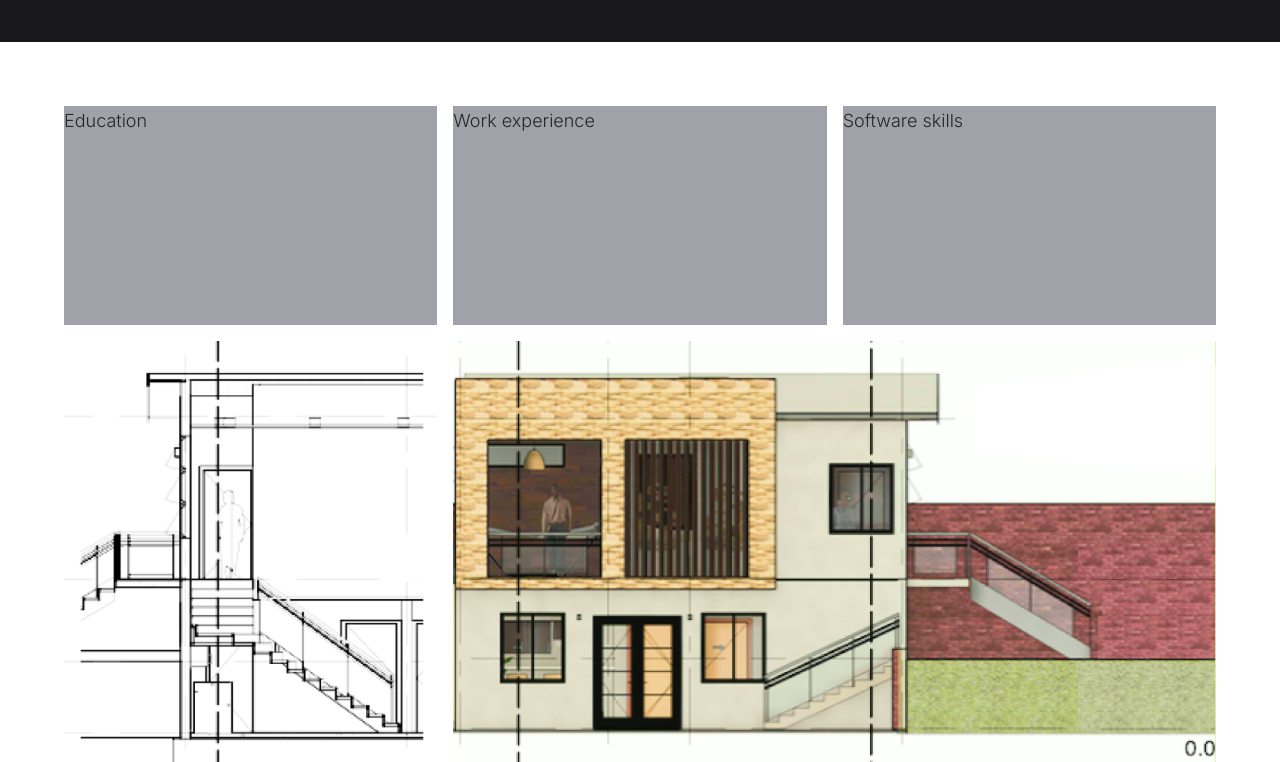
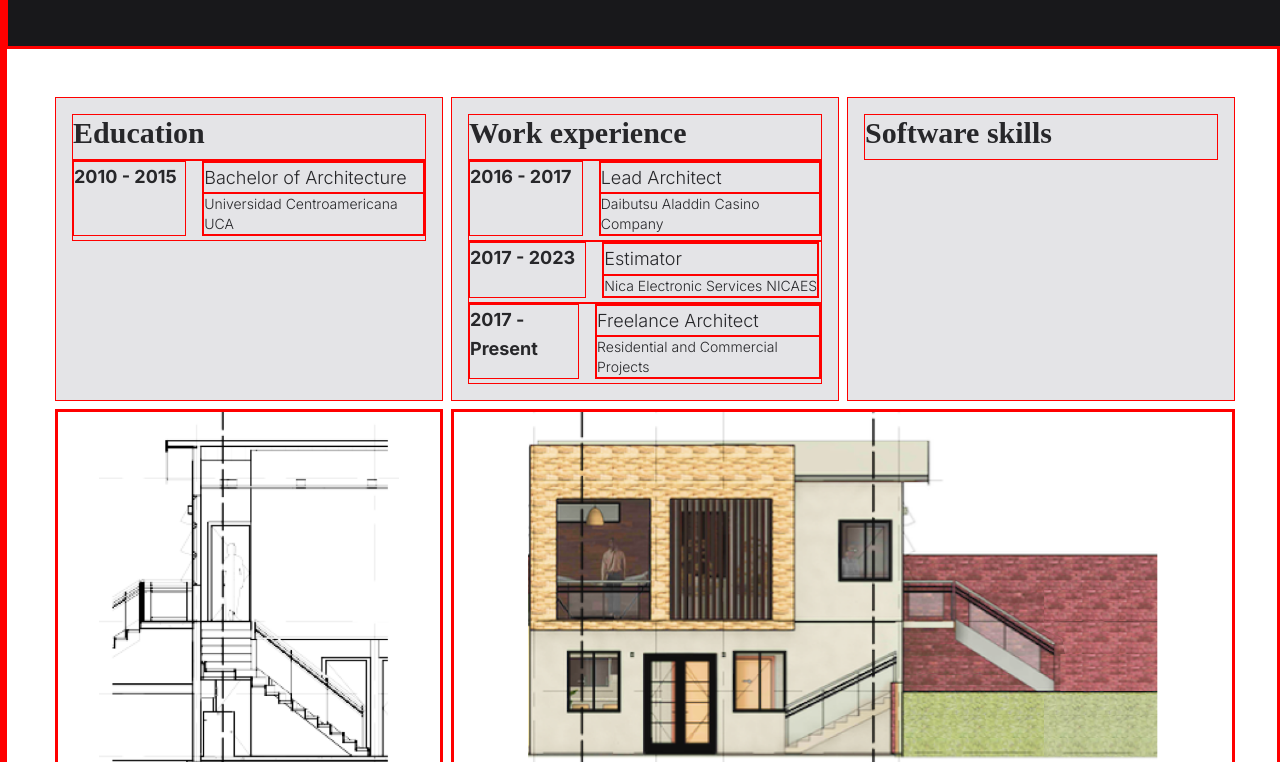
Before and after one commit to liz-garcia/architect-portfolio, a React (Vite) app in the folder client/: page / in a window 1280 px wide. Shown: the part 1558-2320 px from the top of the page. Built offline with nearby package versions, Linux system fonts and the light colour scheme; a web font is replaced by a local one.

Commit message:
Initial layout for elements within each section in ResumeSection.

```diff
--- a/client/src/components/Image.jsx
+++ b/client/src/components/Image.jsx
@@ -3,7 +3,7 @@ import PropTypes from "prop-types";
 
 // Tailwind CSS styles
 const imgContainerStyle = "relative size-full overflow-hidden";
-const imgStyle = "absolute inset-0 size-full";
+const imgStyle = "absolute inset-0 size-full object-contain";
 // * When using the `Image` component, it must be contained inside another parent `div`. This parent `div` must always be set to 'overflow-hidden' and provides the corresponding width/height settings, borders or any other styles.
 
 const Image = ({ src, altText = "Image", objectFit = "contain" }) => {
--- a/client/src/index.css
+++ b/client/src/index.css
@@ -9,9 +9,9 @@
 @tailwind utilities;
 
 /* ! Visualize area for each element */
-/* * {
+* {
   border: 1px red solid;
-} */
+}
 
 /* * Previously Index.css */
 /* :root {
--- a/client/src/pages/About/ResumeSection.jsx
+++ b/client/src/pages/About/ResumeSection.jsx
@@ -3,9 +3,14 @@ import resumePicture2 from "../../assets/resumePictures/resumePicture2.png";
 import Image from "../../components/Image.jsx";
 
 const resumeSectionStyle =
-  "h-screen grid grid-cols-3 grid-rows-[1fr_2fr] gap-4 p-16";
-const resumeSubsection = "bg-zinc-400";
-const resumePictures = "bg-lime-200";
+  "h-screen grid grid-cols-3 grid-rows-[1fr_2fr] gap-2 p-12";
+const resumeSubsection = "bg-zinc-200 p-4 flex flex-col";
+const h1Style = "font-serif font-bold text-3xl pb-2";
+const infoContainer = "flex gap-4 pb-1";
+const h2Style = "font-bold w-1/3";
+const itemTitle = "";
+const itemDetail = "text-sm";
+const resumePictures = "";
 const largePicture = "col-span-2";
 
 const ResumeSection = () => {
@@ -14,13 +19,41 @@ const ResumeSection = () => {
       <section id="resume" className={resumeSectionStyle}>
         {/* Texts for ResumeSection */}
         <div id="education" className={resumeSubsection}>
-          <h1>Education</h1>
+          <h1 className={h1Style}>Education</h1>
+          <div className={infoContainer}>
+            <h2 className={h2Style}>2010 - 2015</h2>
+            <div>
+              <p className={itemTitle}>Bachelor of Architecture</p>
+              <p className={itemDetail}>Universidad Centroamericana UCA</p>
+            </div>
+          </div>
         </div>
         <div id="workExperience" className={resumeSubsection}>
-          <h1>Work experience</h1>
+          <h1 className={h1Style}>Work experience</h1>
+          <div className={infoContainer}>
+            <h2 className={h2Style}>2016 - 2017</h2>
+            <div>
+              <p className={itemTitle}>Lead Architect</p>
+              <p className={itemDetail}>Daibutsu Aladdin Casino Company</p>
+            </div>
+          </div>
+          <div className={infoContainer}>
+            <h2 className={h2Style}>2017 - 2023</h2>
+            <div>
+              <p className={itemTitle}>Estimator</p>
+              <p className={itemDetail}>Nica Electronic Services NICAES</p>
+            </div>
+          </div>
+          <div className={infoContainer}>
+            <h2 className={h2Style}>2017 - Present</h2>
+            <div>
+              <p className={itemTitle}>Freelance Architect</p>
+              <p className={itemDetail}>Residential and Commercial Projects</p>
+            </div>
+          </div>
         </div>
         <div id="softwareSkills" className={resumeSubsection}>
-          <h1>Software skills</h1>
+          <h1 className={h1Style}>Software skills</h1>
         </div>
         {/* Pictures for ResumeSection */}
         <div id="resumePicture1" className={resumePictures}>
```
